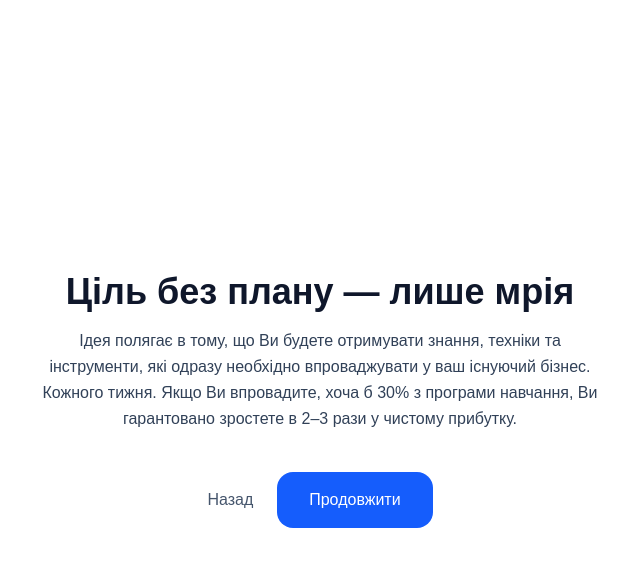
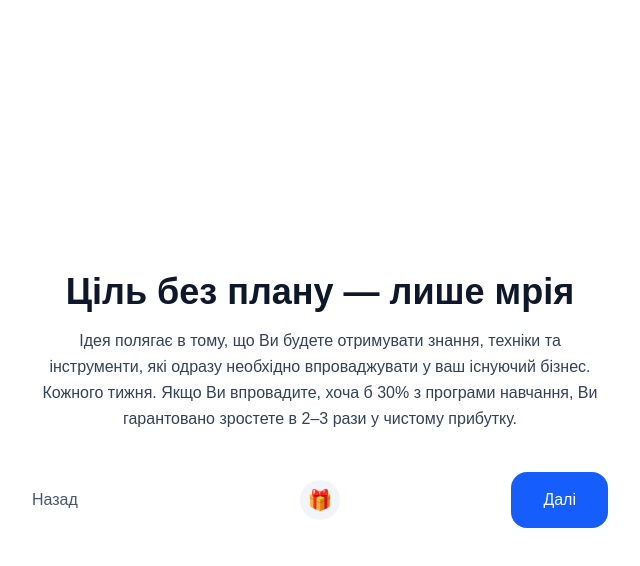
Before and after one commit to TehKnb/old_quiz, a Next.js app: page / in a window 1280 px wide. Both pictures are taken after a click on the button "Збільшити прибуток і клієнтів". Shown: the top 566 px of the page, without its empty margins (320-960 px from the left). Built offline with nearby package versions, Linux system fonts and the light colour scheme.

Commit message:
fix 26.01 16:40

```diff
--- a/app/InfoScreenCentered.tsx
+++ b/app/InfoScreenCentered.tsx
@@ -1,4 +1,6 @@
 'use client';
+
+import { GiftPopover } from './components/GiftPopover';
 
 type Props = {
   title: string;
@@ -43,11 +45,7 @@ export function InfoScreenCentered({
         )}
 
         {/* TEXT */}
-        <div
-          className={`
-            ${hasImage ? 'text-center md:text-left' : 'text-center'}
-          `}
-        >
+        <div className={`${hasImage ? 'text-center md:text-left' : 'text-center'}`}>
           <h1 className="text-3xl md:text-4xl font-bold mb-4">
             {title}
           </h1>
@@ -56,28 +54,38 @@ export function InfoScreenCentered({
             {text}
           </p>
 
-          {/* BUTTONS */}
-          <div
-            className={`
-              flex items-center
-              ${hasImage ? 'justify-start gap-6' : 'justify-center gap-6'}
-            `}
-          >
+          {/* NAV BAR */}
+          <div className="w-full max-w-xl mx-auto md:mx-0">
+            <div className="flex items-center justify-between gap-4">
+
+              {/* BACK */}
+              <div className="flex-1">
                 {onPrev && (
                   <button
                     onClick={onPrev}
-                className="text-slate-600 hover:text-slate-900 transition"
+                    className="w-full text-left text-slate-600 hover:text-slate-900 transition"
                   >
                     Назад
                   </button>
                 )}
+              </div>
 
+              {/* GIFT */}
+              <div className="flex justify-center shrink-0">
+                <GiftPopover />
+              </div>
+
+              {/* NEXT */}
+              <div className="flex-1 flex justify-end">
                 <button
                   onClick={onNext}
-              className="px-8 py-4 bg-blue-600 text-white rounded-2xl font-medium hover:bg-blue-700 transition"
+                  className="w-full md:w-auto px-8 py-4 bg-blue-600 text-white rounded-2xl font-medium hover:bg-blue-700 transition"
                 >
-              Продовжити
+                  Далі
                 </button>
+              </div>
+
+            </div>
           </div>
         </div>
 
```
Lines whose indentation alone changed are shown as unchanged.
